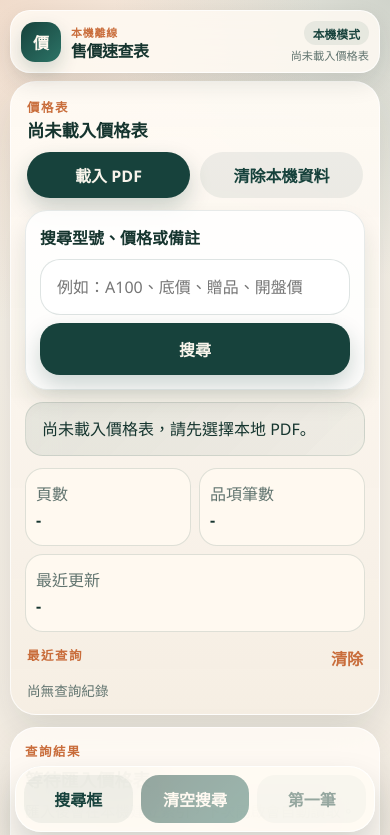
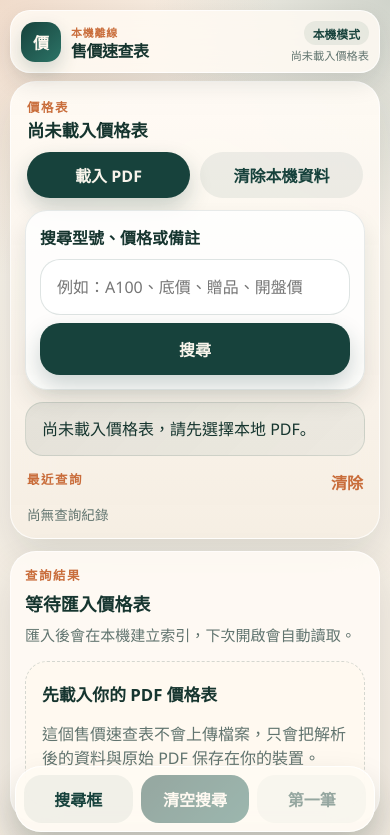
Before and after one commit to kuperss/local-price-pwa, a plain HTML site: page index.html in a window 390 px wide. Shown: the top 835 px of the page. Drawn offline with Linux system fonts and the light colour scheme.

Commit message:
Remove summary stats cards

```diff
--- a/app.js
+++ b/app.js
@@ -2,7 +2,7 @@ import * as pdfjsLib from "./vendor/pdfjs/pdf.mjs";
 
 pdfjsLib.GlobalWorkerOptions.workerSrc = "./vendor/pdfjs/pdf.worker.mjs";
 
-const APP_VERSION = "11";
+const APP_VERSION = "12";
 
 const DB_NAME = "local-price-pwa";
 const DB_VERSION = 1;
@@ -48,9 +48,6 @@ const refs = {
   installButton: document.querySelector("#install-button"),
   appDocLabel: document.querySelector("#app-doc-label"),
   documentTitle: document.querySelector("#document-title"),
-  metaPages: document.querySelector("#meta-pages"),
-  metaCount: document.querySelector("#meta-count"),
-  metaUpdated: document.querySelector("#meta-updated"),
   searchForm: document.querySelector("#search-form"),
   searchInput: document.querySelector("#search-input"),
   historyList: document.querySelector("#history-list"),
@@ -680,9 +677,6 @@ function renderShell() {
   if (refs.appDocLabel) {
     refs.appDocLabel.textContent = bundle ? bundle.fileName : "尚未載入價格表";
   }
-  refs.metaPages.textContent = bundle ? String(bundle.pageCount) : "-";
-  refs.metaCount.textContent = bundle ? String(bundle.entries.length) : "-";
-  refs.metaUpdated.textContent = bundle ? formatDateTime(bundle.importedAt) : "-";
 }
 
 function focusSearch() {
@@ -1151,20 +1145,6 @@ function normalizeForCompare(text) {
     .replace(/[：:;,.，。/\\|｜()\[\]{}_-]/g, "");
 }
 
-function formatDateTime(isoString) {
-  if (!isoString) {
-    return "-";
-  }
-
-  return new Intl.DateTimeFormat("zh-Hant-TW", {
-    year: "numeric",
-    month: "2-digit",
-    day: "2-digit",
-    hour: "2-digit",
-    minute: "2-digit",
-  }).format(new Date(isoString));
-}
-
 function escapeHtml(text) {
   return String(text || "")
     .replace(/&/g, "&amp;")
--- a/index.html
+++ b/index.html
@@ -11,10 +11,10 @@
       content="本機優先的價格表查詢 PWA，PDF 不上傳，索引只保存在裝置端。"
     />
     <meta name="theme-color" content="#17423c" />
-    <link rel="manifest" href="./manifest.webmanifest?v=11" />
-    <link rel="icon" href="./assets/icon.svg?v=11" type="image/svg+xml" />
-    <link rel="apple-touch-icon" href="./assets/icon.svg?v=11" />
-    <link rel="stylesheet" href="./styles.css?v=11" />
+    <link rel="manifest" href="./manifest.webmanifest?v=12" />
+    <link rel="icon" href="./assets/icon.svg?v=12" type="image/svg+xml" />
+    <link rel="apple-touch-icon" href="./assets/icon.svg?v=12" />
+    <link rel="stylesheet" href="./styles.css?v=12" />
     <title>售價速查表</title>
   </head>
   <body>
@@ -71,21 +71,6 @@
           </div>
 
           <input id="file-input" type="file" accept="application/pdf" hidden />
-
-          <div class="document-meta" id="document-meta">
-            <div class="meta-pill">
-              <span class="meta-label">頁數</span>
-              <strong id="meta-pages">-</strong>
-            </div>
-            <div class="meta-pill">
-              <span class="meta-label">品項筆數</span>
-              <strong id="meta-count">-</strong>
-            </div>
-            <div class="meta-pill">
-              <span class="meta-label">最近更新</span>
-              <strong id="meta-updated">-</strong>
-            </div>
-          </div>
 
           <form id="search-form" class="search-shell">
             <label class="search-label" for="search-input">搜尋型號、價格或備註</label>
@@ -194,6 +179,6 @@
       </aside>
     </div>
 
-    <script type="module" src="./app.js?v=11"></script>
+    <script type="module" src="./app.js?v=12"></script>
   </body>
 </html>
--- a/styles.css
+++ b/styles.css
@@ -193,7 +193,6 @@ button {
 .hero-card-text,
 .results-subtitle,
 .empty-text,
-.meta-label,
 .preview-label {
   color: var(--muted);
 }
@@ -318,26 +317,6 @@ button {
   border-radius: 50%;
   background: rgba(23, 66, 60, 0.07);
   color: var(--brand);
-  font-size: 1rem;
-}
-
-.document-meta {
-  display: grid;
-  grid-template-columns: repeat(3, minmax(0, 1fr));
-  gap: 12px;
-  margin-top: 18px;
-}
-
-.meta-pill {
-  padding: 14px;
-  border-radius: var(--radius-md);
-  background: var(--surface-strong);
-  border: 1px solid var(--line);
-}
-
-.meta-pill strong {
-  display: block;
-  margin-top: 4px;
   font-size: 1rem;
 }
 
@@ -738,12 +717,8 @@ button {
     order: 3;
   }
 
-  .document-meta {
+  .history-block {
     order: 4;
-  }
-
-  .history-block {
-    order: 5;
   }
 
   .panel-head,
@@ -780,22 +755,6 @@ button {
 
   .panel-actions > button:nth-child(3) {
     grid-column: 1 / -1;
-  }
-
-  .document-meta {
-    grid-template-columns: repeat(3, minmax(0, 1fr));
-    gap: 8px;
-    margin-top: 0;
-  }
-
-  .meta-pill {
-    min-height: 78px;
-    padding: 12px 10px;
-    border-radius: 18px;
-  }
-
-  .meta-pill strong {
-    font-size: 1rem;
   }
 
   .search-shell {
@@ -940,14 +899,6 @@ button {
     font-size: 0.7rem;
   }
 
-  .document-meta {
-    grid-template-columns: repeat(2, minmax(0, 1fr));
-  }
-
-  .meta-pill:last-child {
-    grid-column: 1 / -1;
-  }
-
   .price-strip {
     grid-template-columns: 1fr;
   }
```
Also changed, not shown: sw.js (+5 -5 lines).
